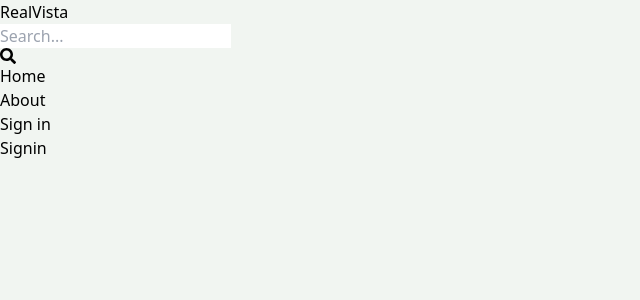
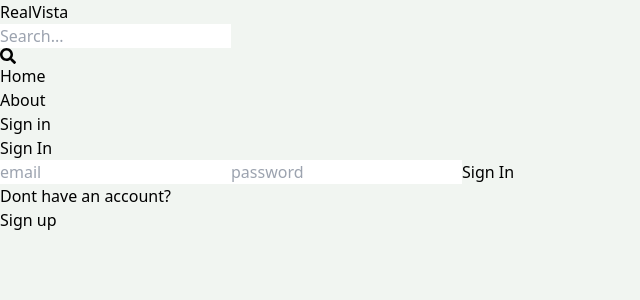
Before and after one commit to Siri503/Real_estate, a React (Vite) app in the folder client/: page /sign-in in a window 1280 px wide. Shown: the top 300 px of the page, without its empty margins (0-640 px from the left). Built offline with nearby package versions, Linux system fonts and the light colour scheme.

Commit message:
complete signin page

```diff
--- a/client/src/pages/Signin.jsx
+++ b/client/src/pages/Signin.jsx
@@ -1,11 +1,69 @@
-import React from 'react'
+import {Link,useNavigate} from 'react-router-dom';
+import { useState } from 'react';
+const Signin = () => {
+const [formData,setFormData]=useState({});
+const [error,setError]=useState(null);
+const[loading,setLoading]=useState(false);
+const navigate=useNavigate();
+const handleChange=(e)=>{
+ setFormData({
+  ...formData,
+  [e.target.id]:e.target.value,
+ });
+}
+const handleSubmit=async(e)=>{
+  e.preventDefault();
+  try{
+  setLoading(true);
+  const res=await fetch("/api/auth/signin",
+  {
+    method:'POST',
+    headers:{
+      'Content-Type':'application/json',
+    },
+    body:JSON.stringify(formData),
+  }
+  );
+  const data=await res.json();
+  console.log(data);
+   if(data.success===false){
+    setLoading(false);
+    setError(data.message);
+    return;
+   }
+   setLoading(false);
+   setError(null);
+   navigate('/');
+  }
+  catch(error){
+    setLoading(false)
+    setError(error.message);
+  }
+};
+//  console.log(formData);
 
-function SignIn() {
-  return (
-    <div>
-      Signin
+return(
+  <div className='p-3 max-w-lg mx-auto'>
+    <h1 className='text-3xl text-center font-semibold my-7'>
+      Sign In
+    </h1>
+    <form onSubmit={handleSubmit}className='flex flex-col gap-4'>
+      <input type="text"placeholder='email'
+      className='border p-3 rounded-lg'id='email'onChange={handleChange}/>
+      <input type="password"placeholder='password'
+      className='border p-3 rounded-lg'id='password'onChange={handleChange}/>
+      <button disabled={loading} className='bg-slate-700 text-white p-3 rounded-lg uppercase hover:opacity-95 disabled:opacity-80'>
+        {loading?'Loading..':'Sign In'}</button>
+
+    </form>
+    <div className='flex gap-2 mt-5'>
+      <p>Dont have an account?</p>
+      <Link to={"/sign-up"}>
+        <span className='text-blue-700'>Sign up</span>
+      </Link>
     </div>
-  )
-}
-
-export default SignIn
+    {error && <p className='text-red-500 mt-5'>{error}</p>}
+  </div>
+);
+};
+export default Signin;
--- a/client/src/pages/Signup.jsx
+++ b/client/src/pages/Signup.jsx
@@ -54,7 +54,7 @@
       className='border p-3 rounded-lg'id='email'onChange={handleChange}/>
       <input type="password"placeholder='password'
       className='border p-3 rounded-lg'id='password'onChange={handleChange}/>
-      <button disabled={loading}className='bg-slate-700 text-white p-3 rounded-lg uppercase hover:opacity-95 disabled:opacity-80'>
+      <button disabled={loading} className='bg-slate-700 text-white p-3 rounded-lg uppercase hover:opacity-95 disabled:opacity-80'>
         {loading?'Loading..':'Sign Up'}</button>
 
     </form>
--- a/package.json
+++ b/package.json
@@ -15,6 +15,7 @@
     "bcryptjs": "^2.4.3",
     "dotenv": "^16.3.1",
     "express": "^4.18.2",
+    "http-proxy-middleware": "^2.0.6",
     "jsonwebtoken": "^9.0.2",
     "mongoose": "^8.0.1",
     "node": "^20.9.0",
```
Also changed, not shown: client/vite.config.js (+8 -8 lines), 2 other files (tests, documents, lock files or other folders).
